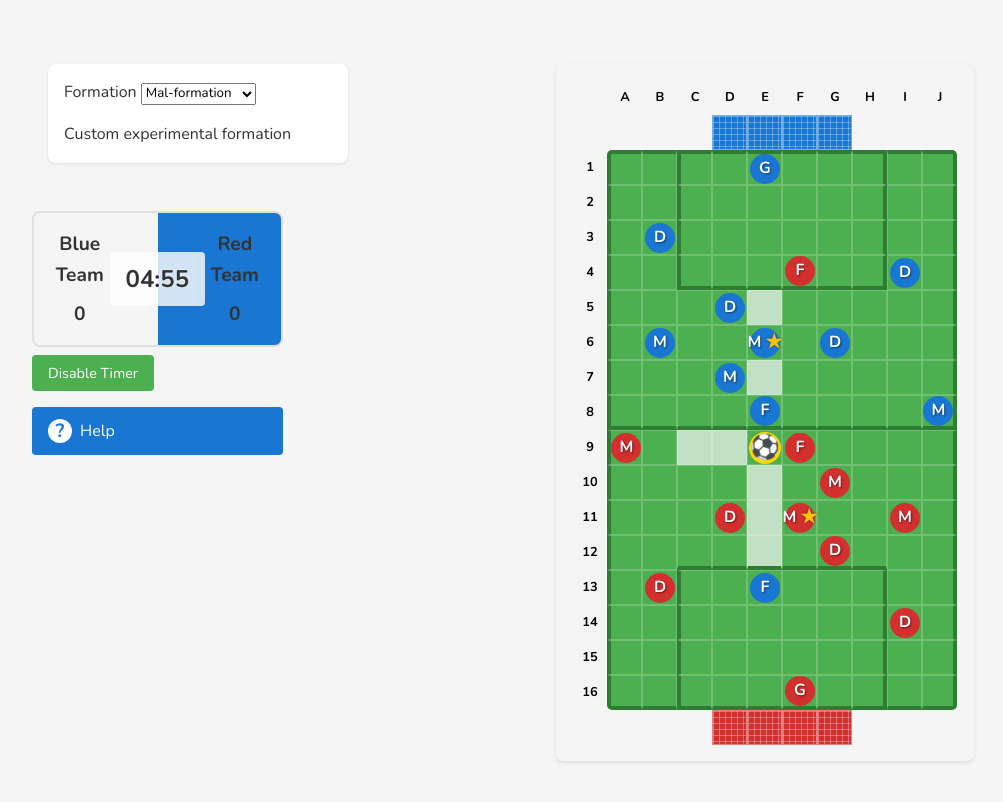
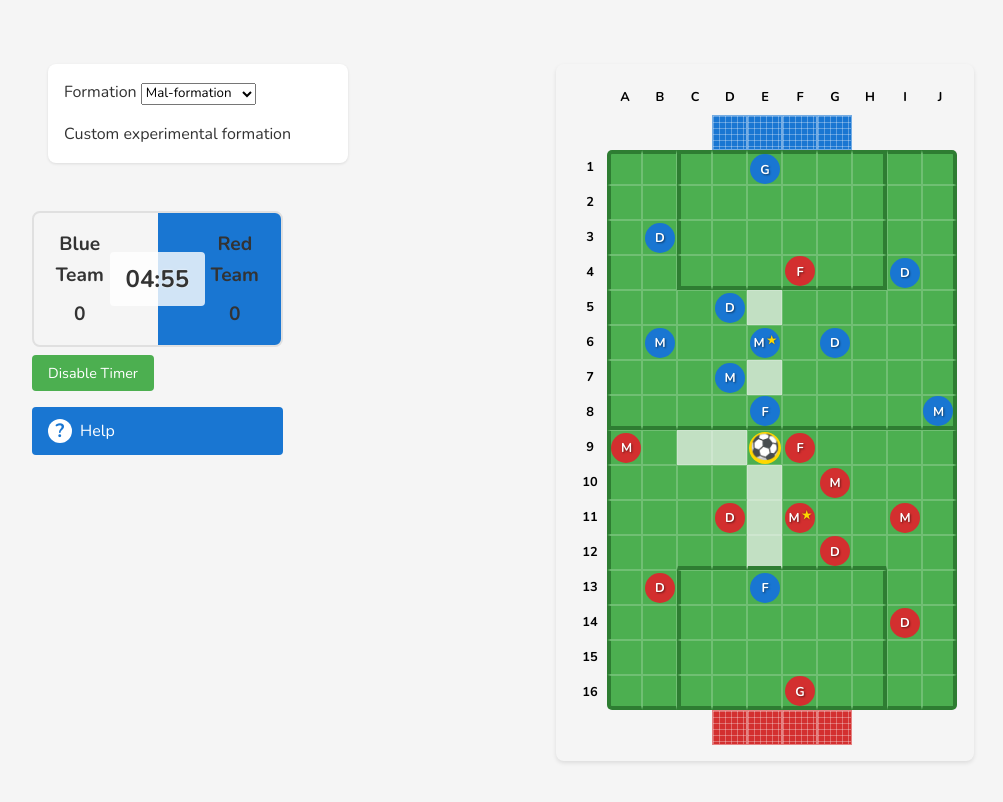
Before and after one commit to malcolm2xd/fookiki-web-ui, a Vue app: page / in a window 1280 px wide. Shown: the top 802 px of the page, without its empty margins (16-1019 px from the left). Built offline with nearby package versions, Linux system fonts and the light colour scheme.

Commit message:
Build errors

```diff
--- a/src/components/GameBoard.vue
+++ b/src/components/GameBoard.vue
@@ -506,9 +506,9 @@ export default defineComponent({
 }
 
 .player-role {
-  font-weight: bold;
-  font-size: 1rem;
-  z-index: 1;
+  font-size: 0.8rem;
+  color: #ffffff;
+  margin-top: 2px;
   display: flex;
   align-items: center;
   justify-content: center;
@@ -516,11 +516,11 @@ export default defineComponent({
 }
 
 .captain-star {
-  color: #FFC107;
-  font-size: 1.2rem;
+  color: gold;
+  font-size: 0.7rem;
+  line-height: 0;
+  margin-top: -0.3rem;
   text-shadow: 0 0 2px rgba(0, 0, 0, 0.5);
-  margin-left: 2px;
-  display: inline-block;
 }
 
 .clickable {
--- a/src/components/GameHelp.vue
+++ b/src/components/GameHelp.vue
@@ -125,6 +125,32 @@
             </li>
             <li>End your turn when you're done moving</li>
           </ol>
+        </section>
+
+        <section class="help-section">
+          <h3>Game Controls</h3>
+          <table class="help-table">
+            <thead>
+              <tr>
+                <th>Key</th>
+                <th>Action</th>
+              </tr>
+            </thead>
+            <tbody>
+              <tr>
+                <td><kbd>Space</kbd></td>
+                <td>Start/Pause Game</td>
+              </tr>
+              <tr>
+                <td><kbd>R</kbd></td>
+                <td>Reset Game</td>
+              </tr>
+              <tr>
+                <td><kbd>H</kbd></td>
+                <td>Toggle Help</td>
+              </tr>
+            </tbody>
+          </table>
         </section>
       </div>
     </div>
```
Also changed, not shown: src/stores/game.ts (+5 -5 lines).
